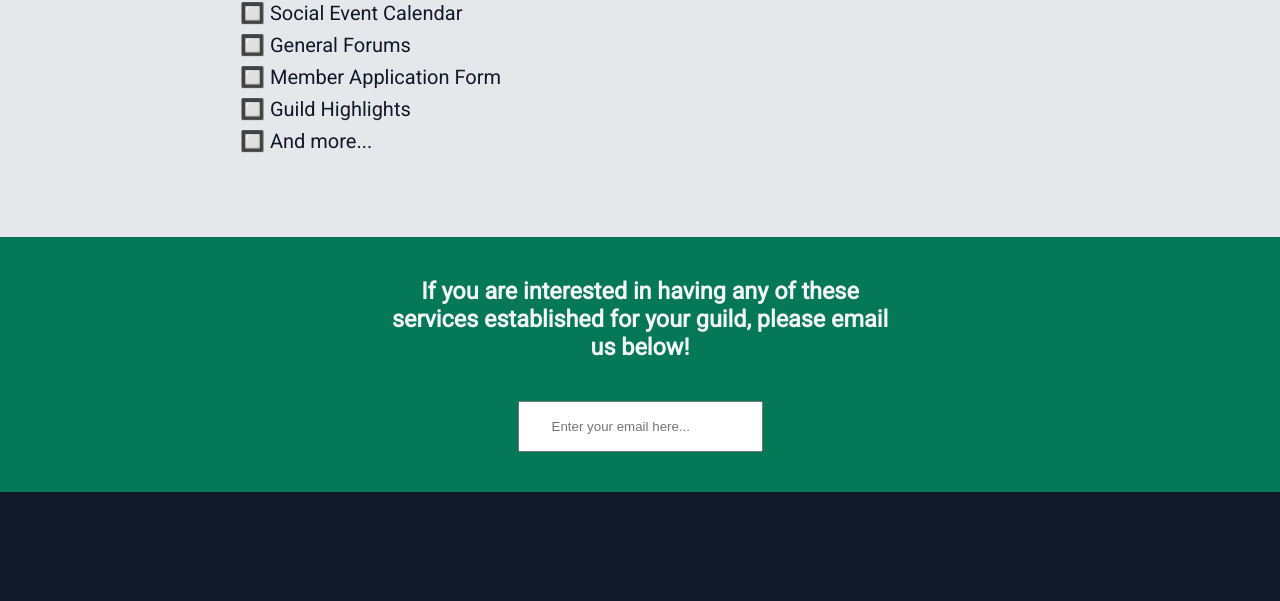
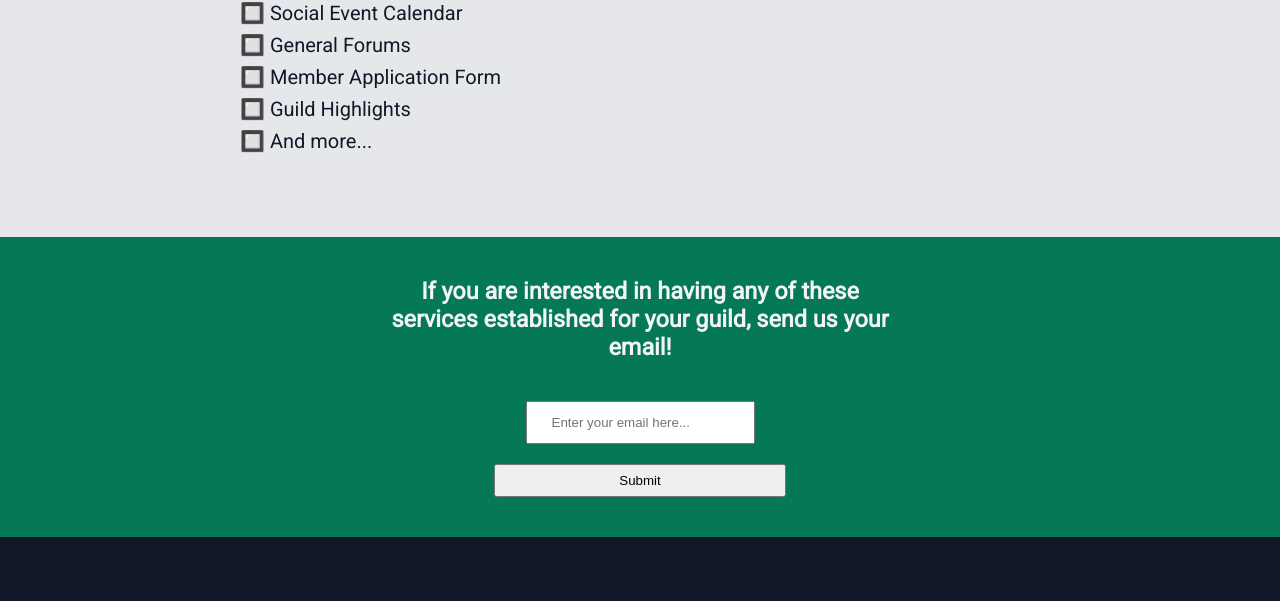
Before and after one commit to Personal-Library/api-guildroster, a website: page public/index.html in a window 1280 px wide. Shown: the part 859-1460 px from the top of the page. Drawn offline with Linux system fonts and the light colour scheme.

Commit message:
feat: Email submission handler implemented

```diff
--- a/public/index.html
+++ b/public/index.html
@@ -58,10 +58,11 @@
 		</section>
 		<section class="contact-container">
 			<h3>
-				If you are interested in having any of these services established for your guild, please
-				email us below!
+				If you are interested in having any of these services established for your guild, send us
+				your email!
 			</h3>
 			<input type="email" placeholder="Enter your email here..." />
+			<button class="email-btn">Submit</button>
 		</section>
 		<footer>
 			<div>
@@ -91,5 +92,6 @@
 			</div>
 		</footer>
 		<script src="https://kit.fontawesome.com/2134d26be7.js" crossorigin="anonymous"></script>
+		<script src="index.js"></script>
 	</body>
 </html>
--- /dev/null
+++ b/public/index.js
@@ -0,0 +1,11 @@
+(() => {
+	const emailBtn = document.querySelector('.email-btn');
+	const emailForm = document.querySelector('input[type=email]');
+	emailBtn.addEventListener('click', () => {
+		/**
+		 * Sorry! Not collecting emails at the moment.
+		 * Past me is considering using Formspree.
+		 */
+		emailForm.value = '';
+	});
+})();
--- a/public/scripts.js
+++ b/public/scripts.js
@@ -1,3 +1,4 @@
+(() => {
 	const darkBtn = document.querySelector('.dark-btn');
 	const bodyTag = document.querySelector('body');
 	const state = {
@@ -26,3 +27,4 @@ darkBtn.addEventListener('click', () => {
 			darkBtn.textContent = 'Too Bright? 🌑';
 		}
 	});
+})();
--- a/public/styles.css
+++ b/public/styles.css
@@ -171,8 +171,14 @@ CONTACT SECTION
 }
 
 .contact-container > input {
+	margin-bottom: 20px;
+	padding: 12px 24px;
+}
+
+.contact-container > button {
 	margin-bottom: 40px;
-	padding: 16px 32px;
+	padding: 7px 24px;
+	width: 292px;
 }
 
 /********************
```
Lines whose indentation alone changed are shown as unchanged.
